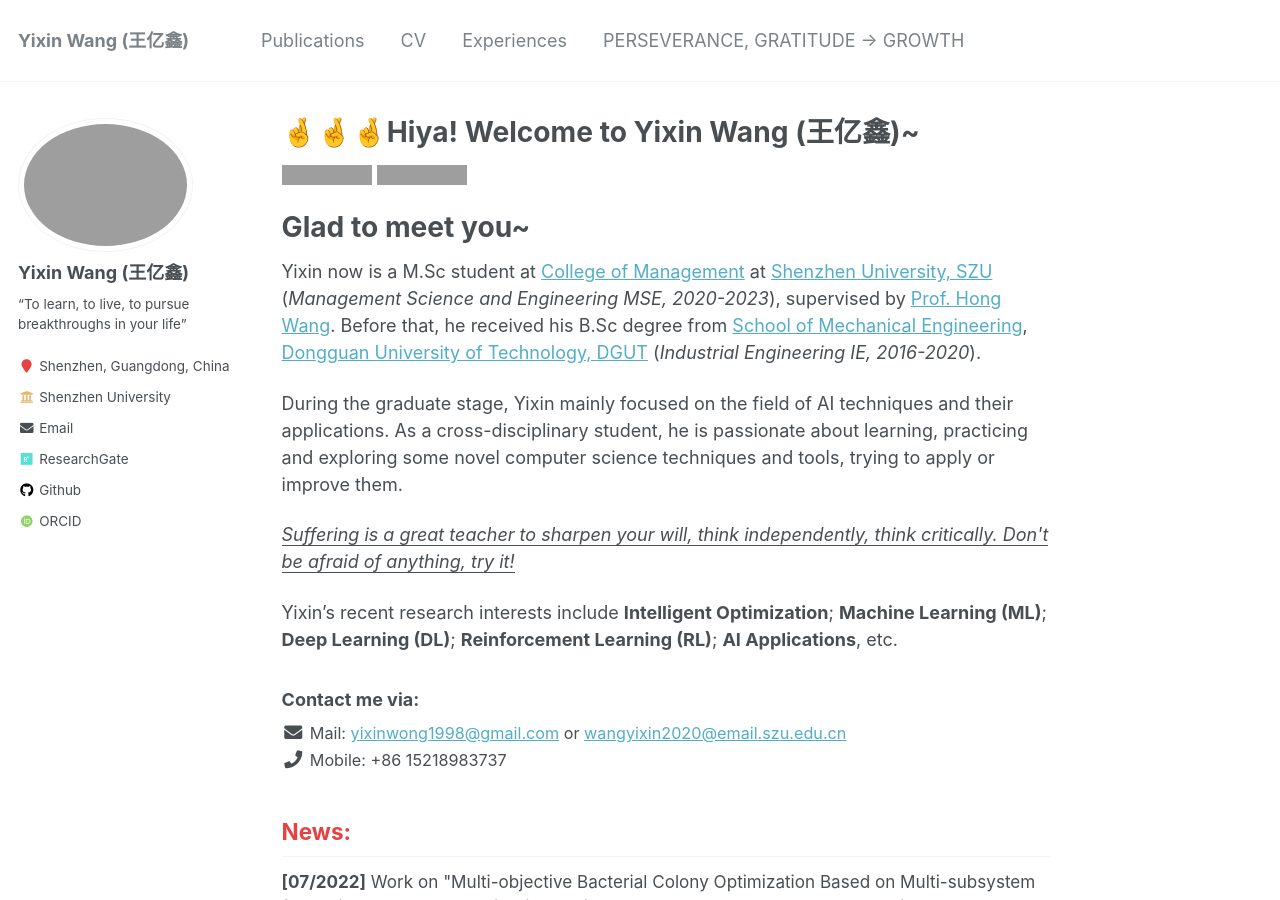
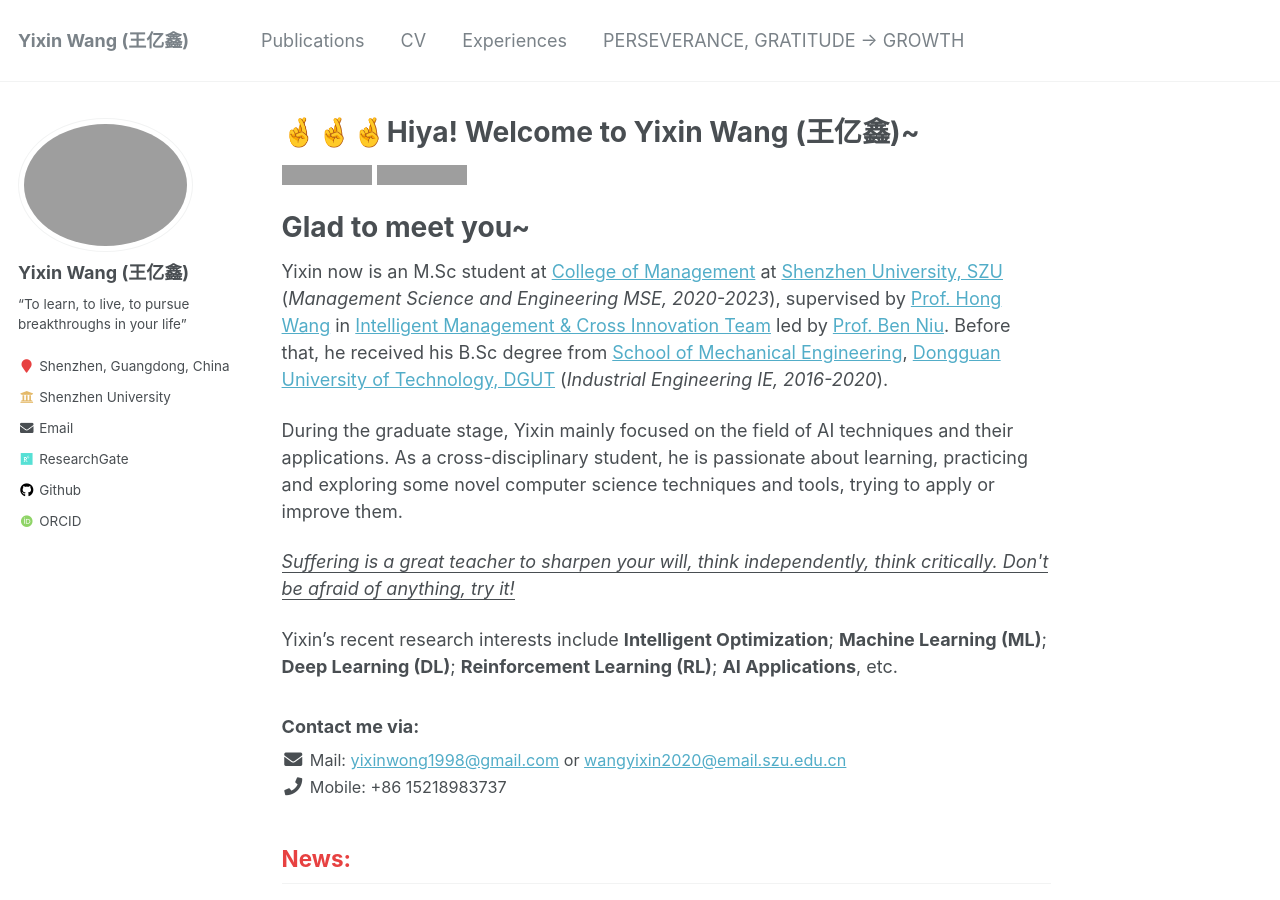
Before and after one commit to yixinwong1998/yixinwong1998.github.io, a Jekyll site: the page built from _pages/about.md, in a window 1280 px wide and 900 px high. Built offline with Jekyll 4.4.1, drawn with Linux system fonts in a browser that asks for light colours; some web fonts are replaced; grey boxes are pictures that could not be loaded.

Commit message:
update 221106

```diff
--- a/_pages/about.md
+++ b/_pages/about.md
@@ -12,7 +12,7 @@ redirect_from:
 ![MSc](https://img.shields.io/badge/M.Sc.-Shenzhen University(2020--present)-brightgreen?style=flat-square&color=181717&labelColor=blueviolet)
 # Glad to meet you~
 
-Yixin now is a M.Sc student at [College of Management](http://cm.szu.edu.cn/) at [Shenzhen University, SZU](https://en.szu.edu.cn/) (*Management Science and Engineering MSE, 2020-2023*), supervised by [Prof. Hong Wang](https://ma.szu.edu.cn/szll1/axx/glkxx/wh.htm). Before that, he received his B.Sc degree from [School of Mechanical Engineering](https://jxx.dgut.edu.cn/), [Dongguan University of Technology, DGUT](https://www.dgut.edu.cn/) (*Industrial Engineering IE, 2016-2020*).
+Yixin now is an M.Sc student at [College of Management](http://cm.szu.edu.cn/) at [Shenzhen University, SZU](https://en.szu.edu.cn/) (*Management Science and Engineering MSE, 2020-2023*), supervised by [Prof. Hong Wang](https://ma.szu.edu.cn/szll1/axx/glkxx/wh.htm) in [Intelligent Management & Cross Innovation Team](https://mp.weixin.qq.com/s/wvfn8Upxj9f22lMPOzTy2w) led by [Prof. Ben Niu](https://ma.szu.edu.cn/szll1/axx/glkxx/nb.htm). Before that, he received his B.Sc degree from [School of Mechanical Engineering](https://jxx.dgut.edu.cn/), [Dongguan University of Technology, DGUT](https://www.dgut.edu.cn/) (*Industrial Engineering IE, 2016-2020*).
 
 During the graduate stage, Yixin mainly focused on the field of AI techniques and their applications. As a cross-disciplinary student, he is passionate about learning, practicing and exploring some novel computer science techniques and tools, trying to apply or improve them.
 
```
